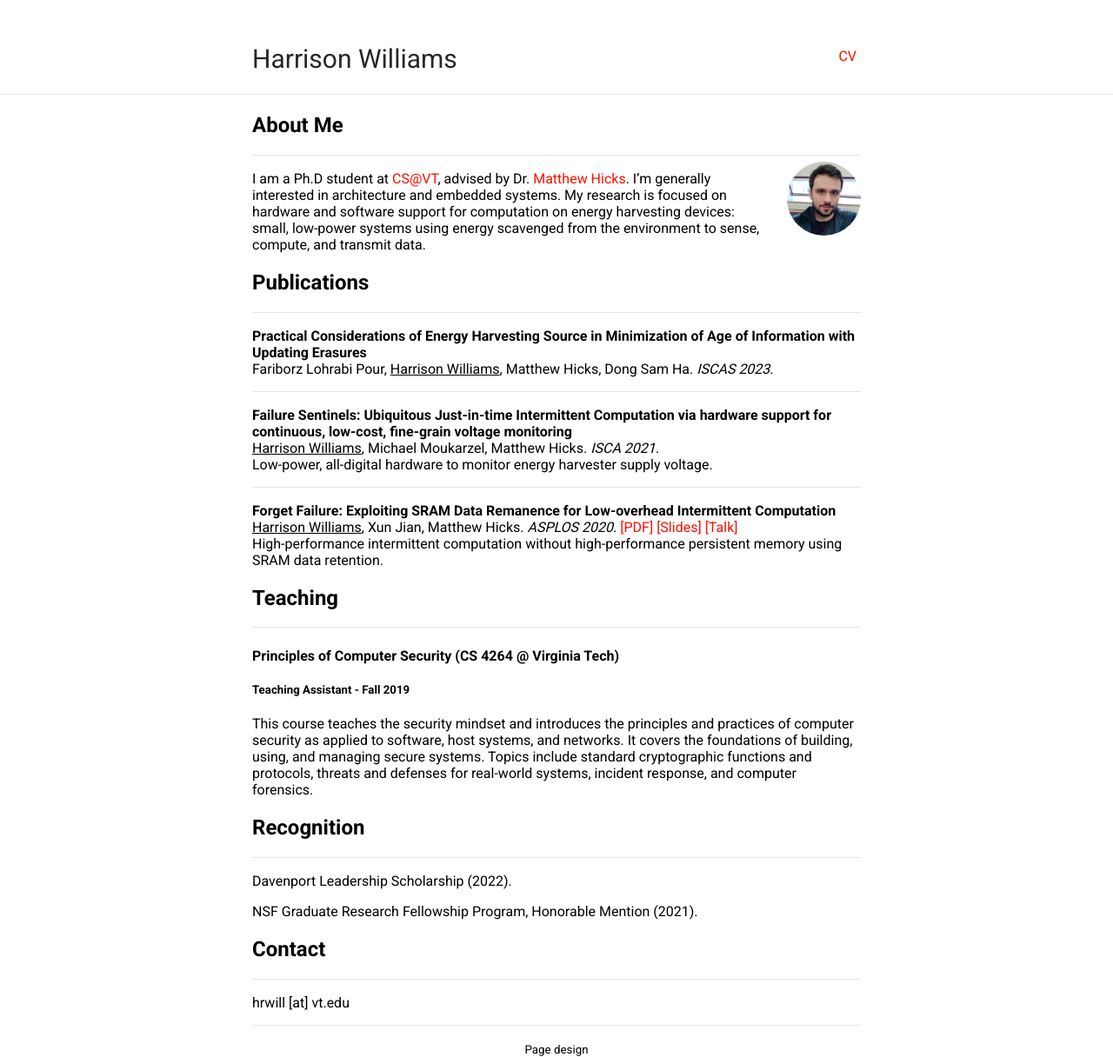
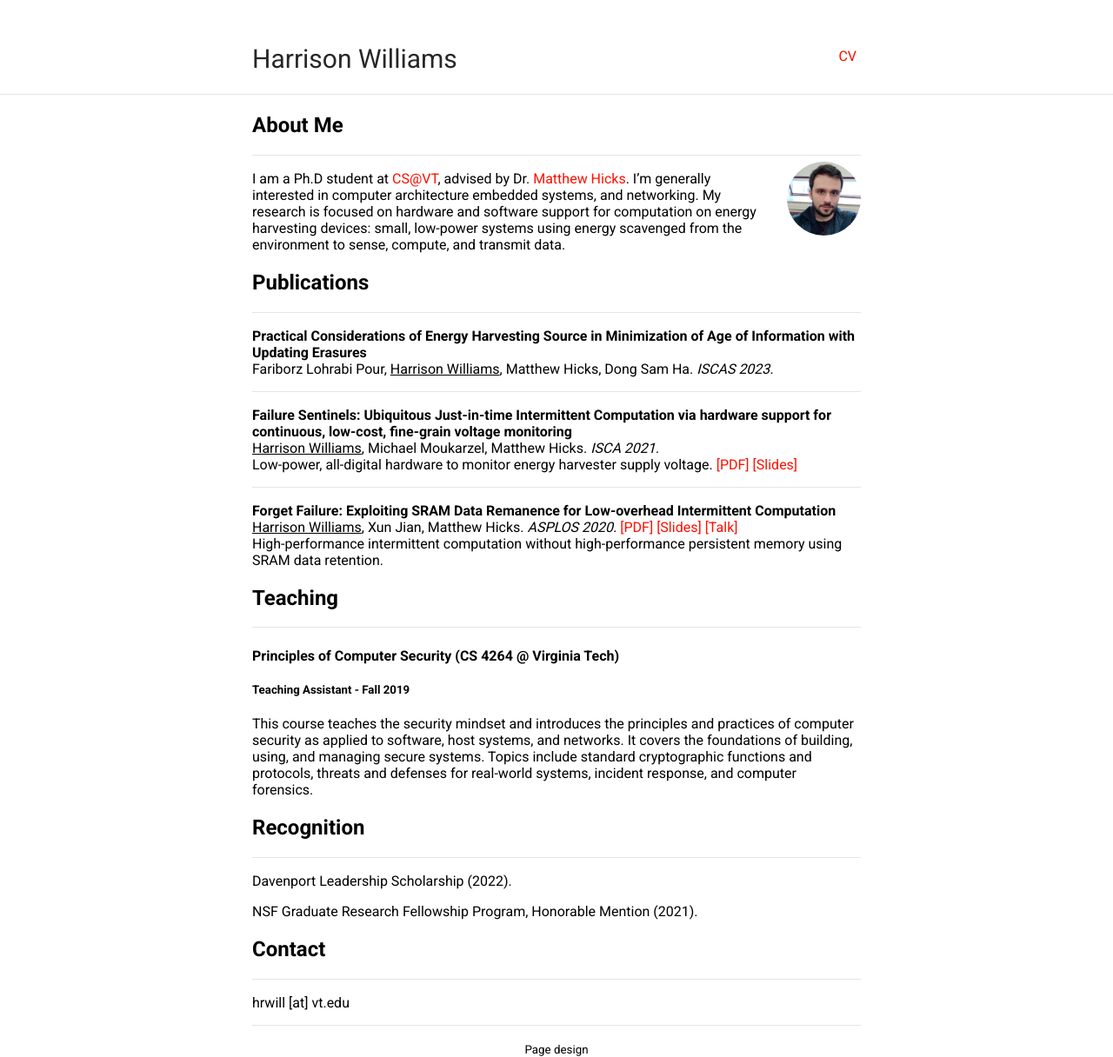
Before and after one commit to harriswms/harriswms.github.io, a Jekyll site: the page built from index.md, in a window 1280 px wide. Shown: the whole page at 87% size. Built offline with Jekyll 4.4.1, drawn with Linux system fonts in a browser that asks for light colours; our own code applies the rules of GitHub Pages for plain Markdown files.

Commit message:
Update index, add files

```diff
--- a/index.md
+++ b/index.md
@@ -7,7 +7,7 @@ layout: default
 
 <img class="profile-picture" src="files/profile.png">
 
-I am a Ph.D student at [CS@VT](https://cs.vt.edu/), advised by Dr. [Matthew Hicks](http://www.impedimenttoprogress.com/). I'm generally interested in architecture and embedded systems. My research is focused on hardware and software support for computation on energy harvesting devices: small, low-power systems using energy scavenged from the environment to sense, compute, and transmit data.
+I am a Ph.D student at [CS@VT](https://cs.vt.edu/), advised by Dr. [Matthew Hicks](http://www.impedimenttoprogress.com/). I'm generally interested in computer architecture embedded systems, and networking. My research is focused on hardware and software support for computation on energy harvesting devices: small, low-power systems using energy scavenged from the environment to sense, compute, and transmit data.
 
 ## Publications
 ---
@@ -24,6 +24,8 @@ Fariborz Lohrabi Pour, <u>Harrison Williams</u>, Matthew Hicks, Dong Sam Ha. <i>
 <u>Harrison Williams</u>, Michael Moukarzel, Matthew Hicks. <i>ISCA 2021.</i>
 <br>
 Low-power, all-digital hardware to monitor energy harvester supply voltage.
+[\[PDF\]](https://harriswms.github.io/files/FailureSentinels.pdf)
+[\[Slides\]](https://harriswms.github.io/files/FailureSentinelsSlides.pdf)
 
 ---
 
```
Also changed, not shown: 3 other files.
